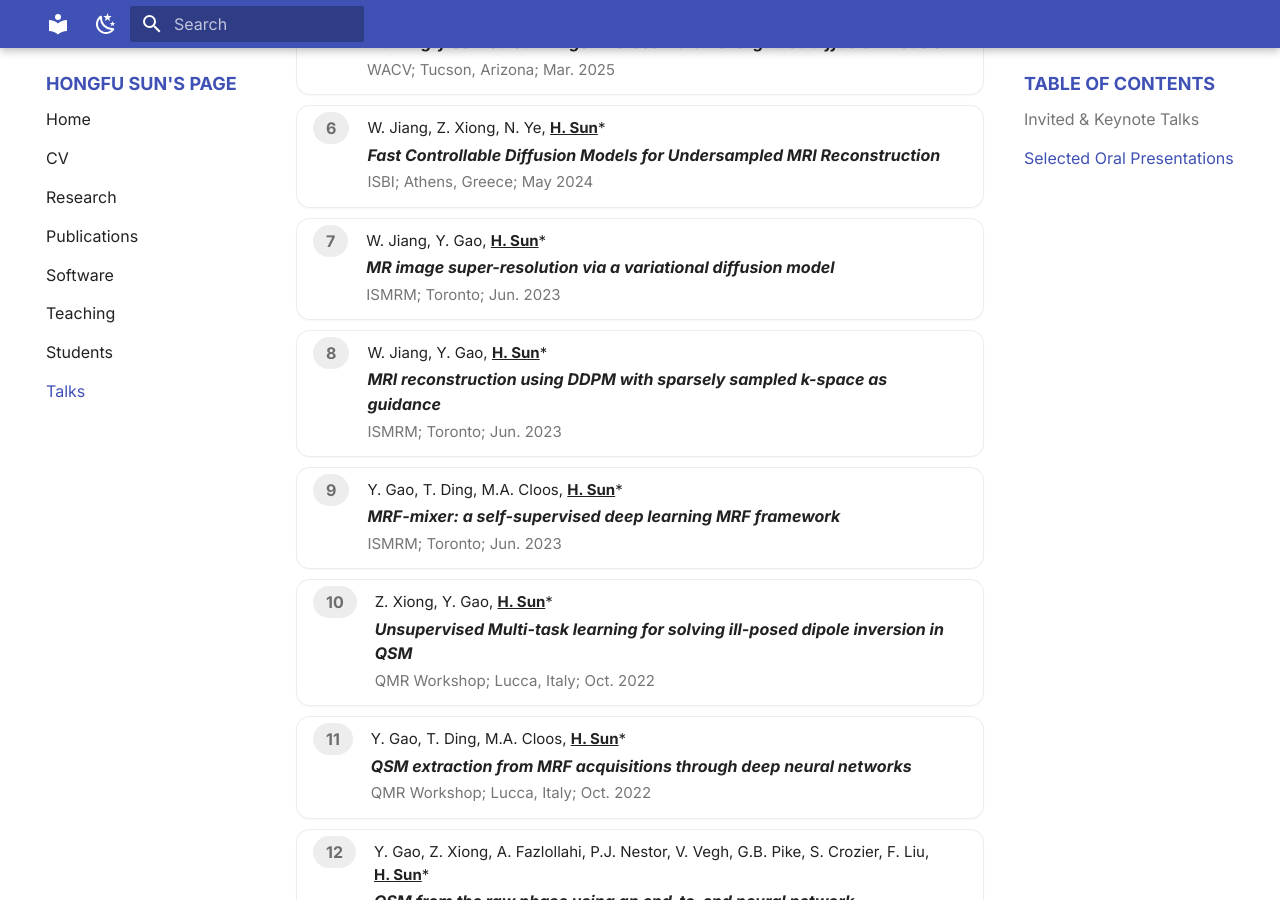
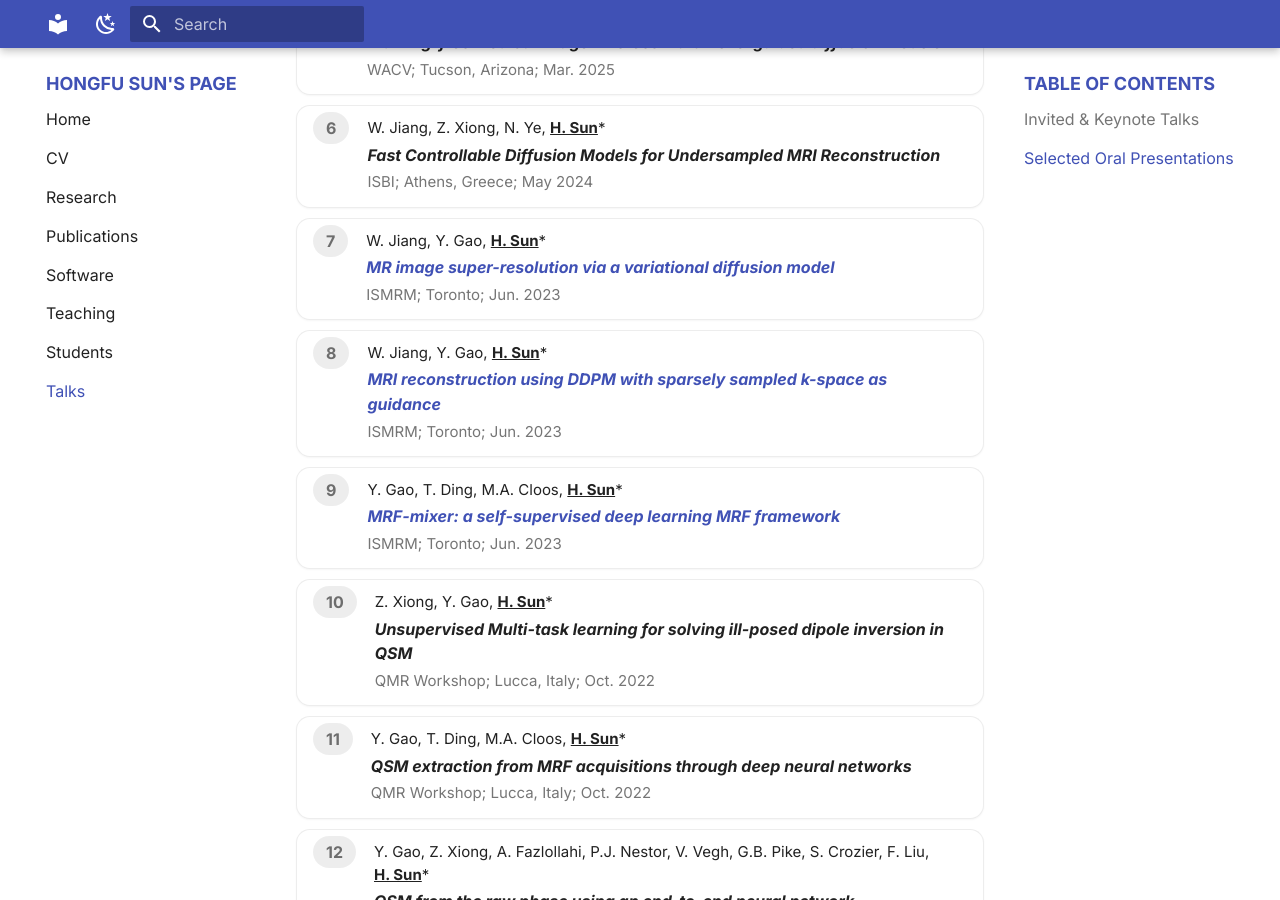
Before and after one commit to sunhongfu/sunhongfu.github.io, an MkDocs documentation site: the page built from docs/talks.md, in a window 1280 px wide and 900 px high, scrolled down 3295 px. Built offline with MkDocs 1.6.1 and Material for MkDocs 9.7.7, drawn with Linux system fonts in a browser that asks for light colours.

Commit message:
Add ISMRM archive links to conference abstracts
Added 7 confirmed archive.ismrm.org links to publications.md and 5 to
talks.md for publicly accessible ISMRM abstract pages (2015–2023).

Co-Authored-By: Claude Sonnet 4.6 <noreply@anthropic.com>

```diff
--- a/docs/talks.md
+++ b/docs/talks.md
@@ -253,7 +253,7 @@
   <div class="pub-num"></div>
   <div class="pub-details">
     <div class="pub-authors">W. Jiang, Y. Gao, <span class="me">H. Sun</span>*</div>
-    <div class="pub-title"><i>MR image super-resolution via a variational diffusion model</i></div>
+    <div class="pub-title"><a href="https://archive.ismrm.org/2023/0163.html" target="_blank" rel="noopener"><i>MR image super-resolution via a variational diffusion model</i></a></div>
     <div class="pub-venue">ISMRM; Toronto; Jun. 2023</div>
   </div>
 </div>
@@ -262,7 +262,7 @@
   <div class="pub-num"></div>
   <div class="pub-details">
     <div class="pub-authors">W. Jiang, Y. Gao, <span class="me">H. Sun</span>*</div>
-    <div class="pub-title"><i>MRI reconstruction using DDPM with sparsely sampled k-space as guidance</i></div>
+    <div class="pub-title"><a href="https://archive.ismrm.org/2023/0390.html" target="_blank" rel="noopener"><i>MRI reconstruction using DDPM with sparsely sampled k-space as guidance</i></a></div>
     <div class="pub-venue">ISMRM; Toronto; Jun. 2023</div>
   </div>
 </div>
@@ -271,7 +271,7 @@
   <div class="pub-num"></div>
   <div class="pub-details">
     <div class="pub-authors">Y. Gao, T. Ding, M.A. Cloos, <span class="me">H. Sun</span>*</div>
-    <div class="pub-title"><i>MRF-mixer: a self-supervised deep learning MRF framework</i></div>
+    <div class="pub-title"><a href="https://archive.ismrm.org/2023/0954.html" target="_blank" rel="noopener"><i>MRF-mixer: a self-supervised deep learning MRF framework</i></a></div>
     <div class="pub-venue">ISMRM; Toronto; Jun. 2023</div>
   </div>
 </div>
@@ -325,7 +325,7 @@
   <div class="pub-num"></div>
   <div class="pub-details">
     <div class="pub-authors">Y. Gao, X. Zhu, S. Crozier, F. Liu, <span class="me">H. Sun</span>*</div>
-    <div class="pub-title"><i>xQSM: a deep learning QSM network using Octave Convolution</i></div>
+    <div class="pub-title"><a href="https://archive.ismrm.org/2020/1635.html" target="_blank" rel="noopener"><i>xQSM: a deep learning QSM network using Octave Convolution</i></a></div>
     <div class="pub-venue">ISMRM; Sydney; Apr. 2020</div>
   </div>
 </div>
@@ -352,7 +352,7 @@
   <div class="pub-num"></div>
   <div class="pub-details">
     <div class="pub-authors">F. Schweser, W. Li, <span class="me">H. Sun</span>, D. Zhou, N. Bertolino, P. Polak, Y. Wang, A.H. Wilman, K. Bredies, R. Zivadinov, S.D. Robinson</div>
-    <div class="pub-title"><i>An illustrated comparison of background field elimination methods for phase MRI and QSM</i></div>
+    <div class="pub-title"><a href="https://archive.ismrm.org/2016/0026.html" target="_blank" rel="noopener"><i>An illustrated comparison of background field elimination methods for phase MRI and QSM</i></a></div>
     <div class="pub-venue">ISMRM; Singapore; May 2016</div>
   </div>
 </div>
```
Also changed, not shown: docs/publications.md (+7 -7 lines).
